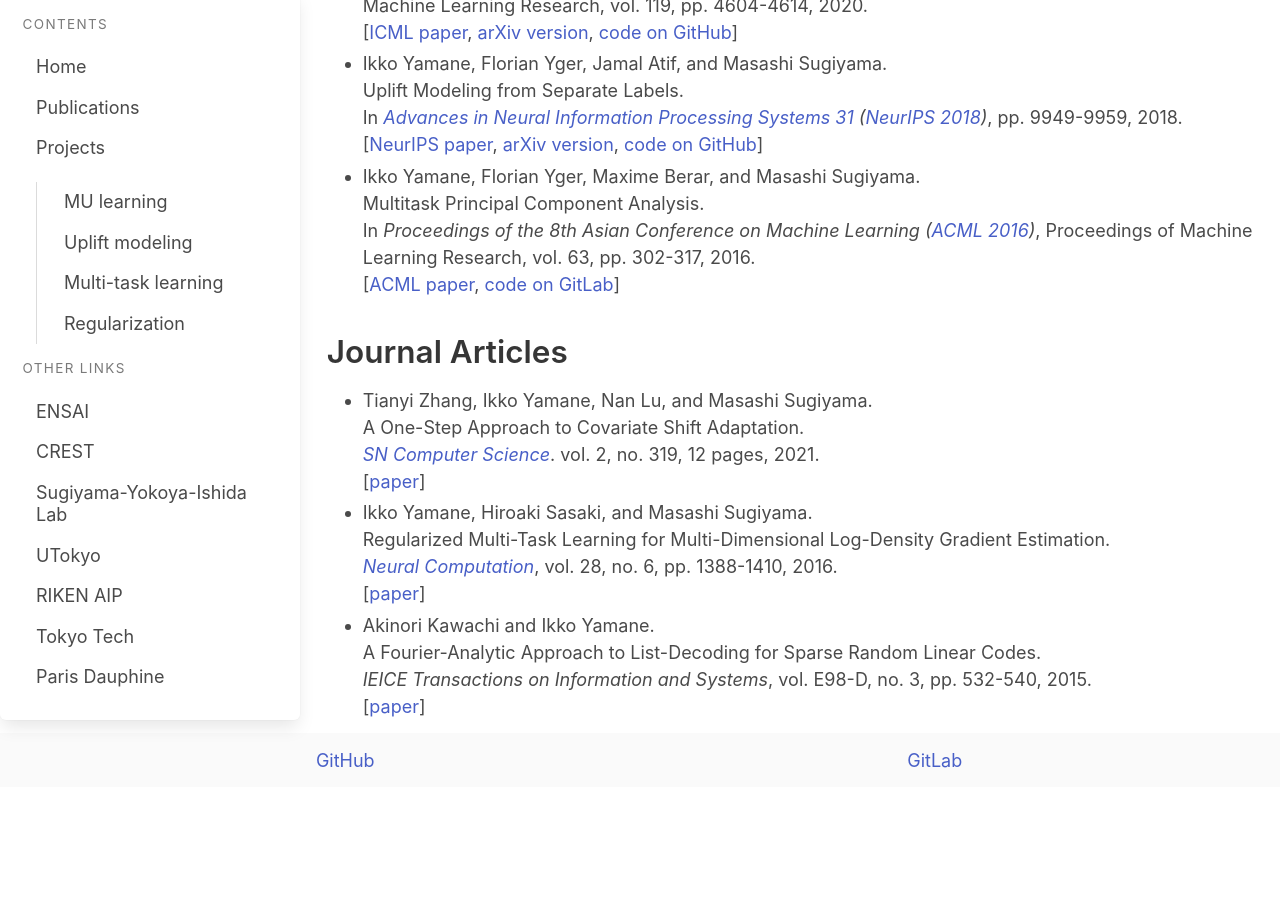
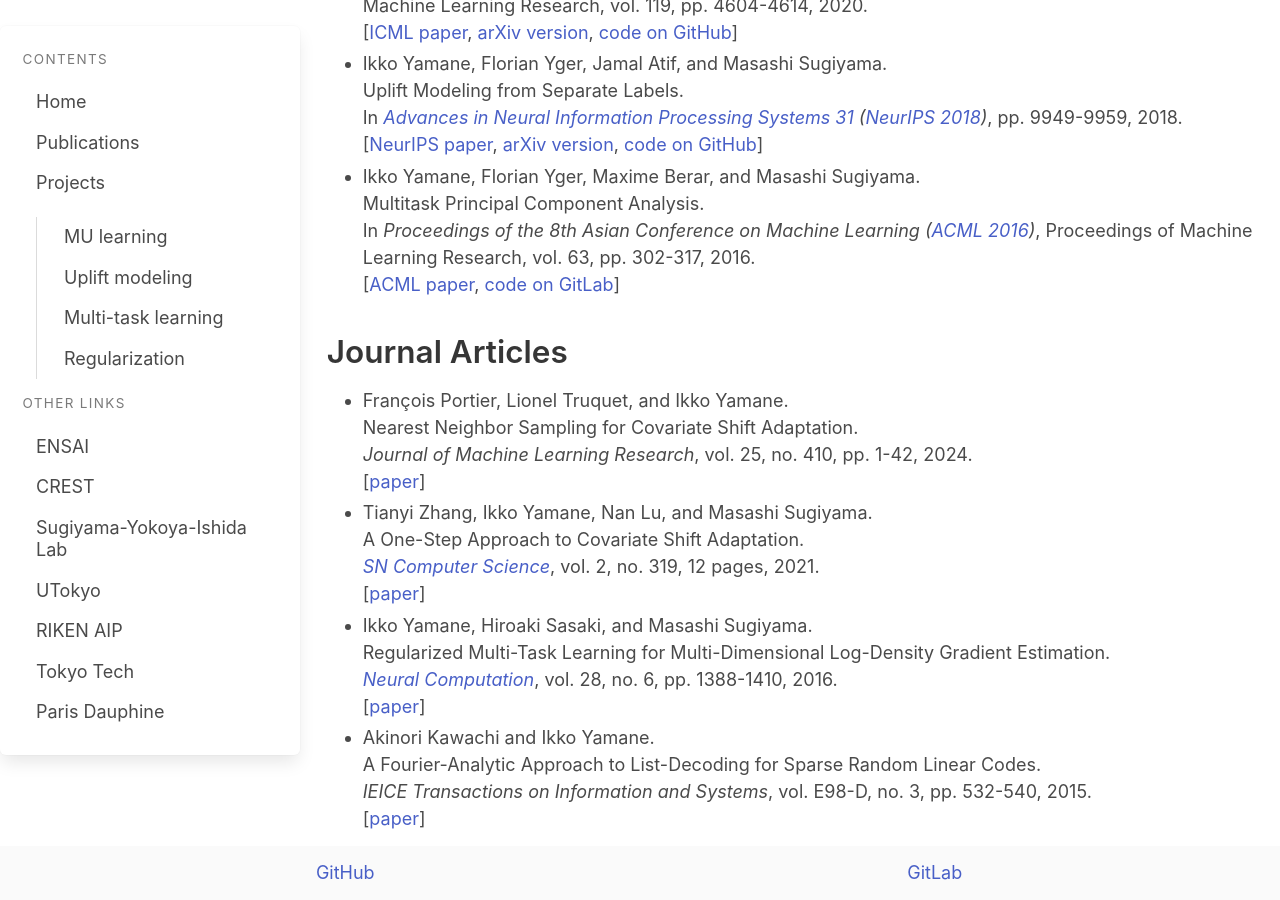
Before and after one commit to i-yamane/i-yamane.github.io, a Jekyll site: the page built from publications.md, in a window 1280 px wide and 900 px high, scrolled down 1125 px. Built offline with Jekyll 4.4.1, drawn with Linux system fonts in a browser that asks for light colours; nearby versions of some CDN libraries; before the commit the page ends 1912 px from its top, so only the background shows below that.

Commit message:
Add JMLR covariate shift paper

```diff
--- a/publications.md
+++ b/publications.md
@@ -65,9 +65,14 @@ Proceedings of Machine Learning Research, vol. 63, pp. 302-317, 2016.<br />
 
 
 ## Journal Articles
+- François Portier, Lionel Truquet, and Ikko Yamane. <br />
+Nearest Neighbor Sampling for Covariate Shift Adaptation.<br />
+_Journal of Machine Learning Research_, vol. 25, no. 410, pp. 1-42, 2024.<br />
+[[paper](http://jmlr.org/papers/v25/24-0890.html)]
+
 - Tianyi Zhang, Ikko Yamane, Nan Lu, and Masashi Sugiyama.<br />
 A One-Step Approach to Covariate Shift Adaptation.<br />
-[_SN Computer Science_](https://www.springer.com/journal/42979). vol. 2, no. 319, 12 pages, 2021.<br />
+[_SN Computer Science_](https://www.springer.com/journal/42979), vol. 2, no. 319, 12 pages, 2021.<br />
 [[paper](https://link.springer.com/article/10.1007/s42979-021-00678-6#additional-information)]
 
 - Ikko Yamane, Hiroaki Sasaki, and Masashi Sugiyama.<br />
```
